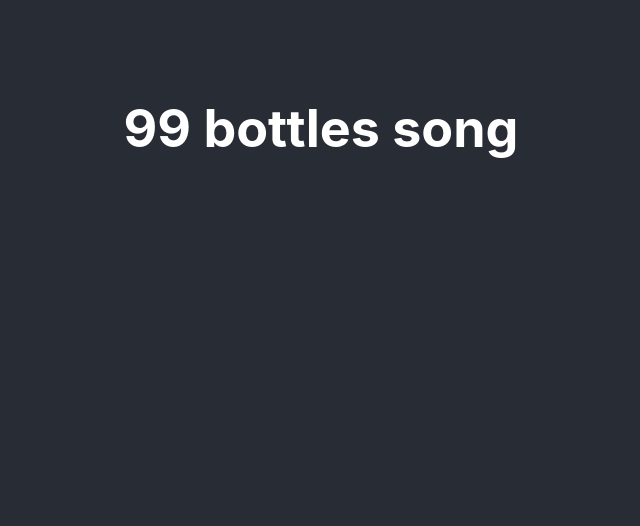
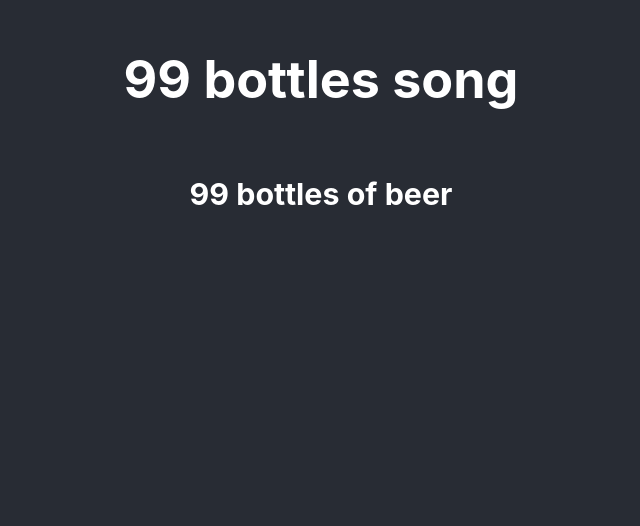
Before and after one commit to thaiisloopes/99bottles-react, a React (Create React App) app: page / in a window 1280 px wide. Shown: the part 272-798 px from the top of the page, without its empty margins (319-959 px from the left). Built offline with nearby package versions, Linux system fonts and the light colour scheme.

Commit message:
code gardening

```diff
--- a/src/App.js
+++ b/src/App.js
@@ -15,6 +15,7 @@ function App() {
     <div className="App">
       <header className="App-header">
         <h1>99 bottles song</h1>
+        <h3>99 bottles of beer</h3>
       </header>
 
       <form>
```
